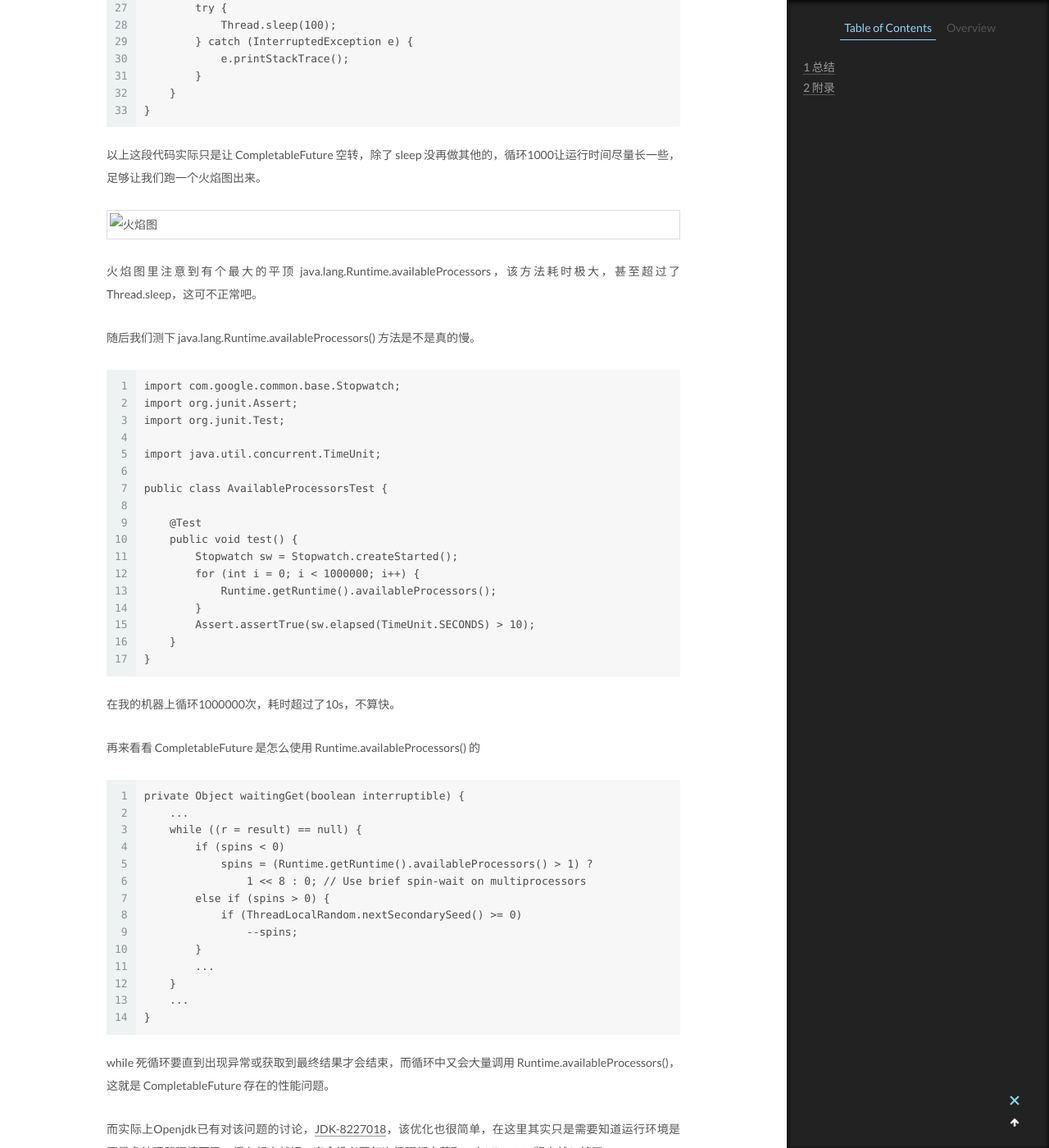
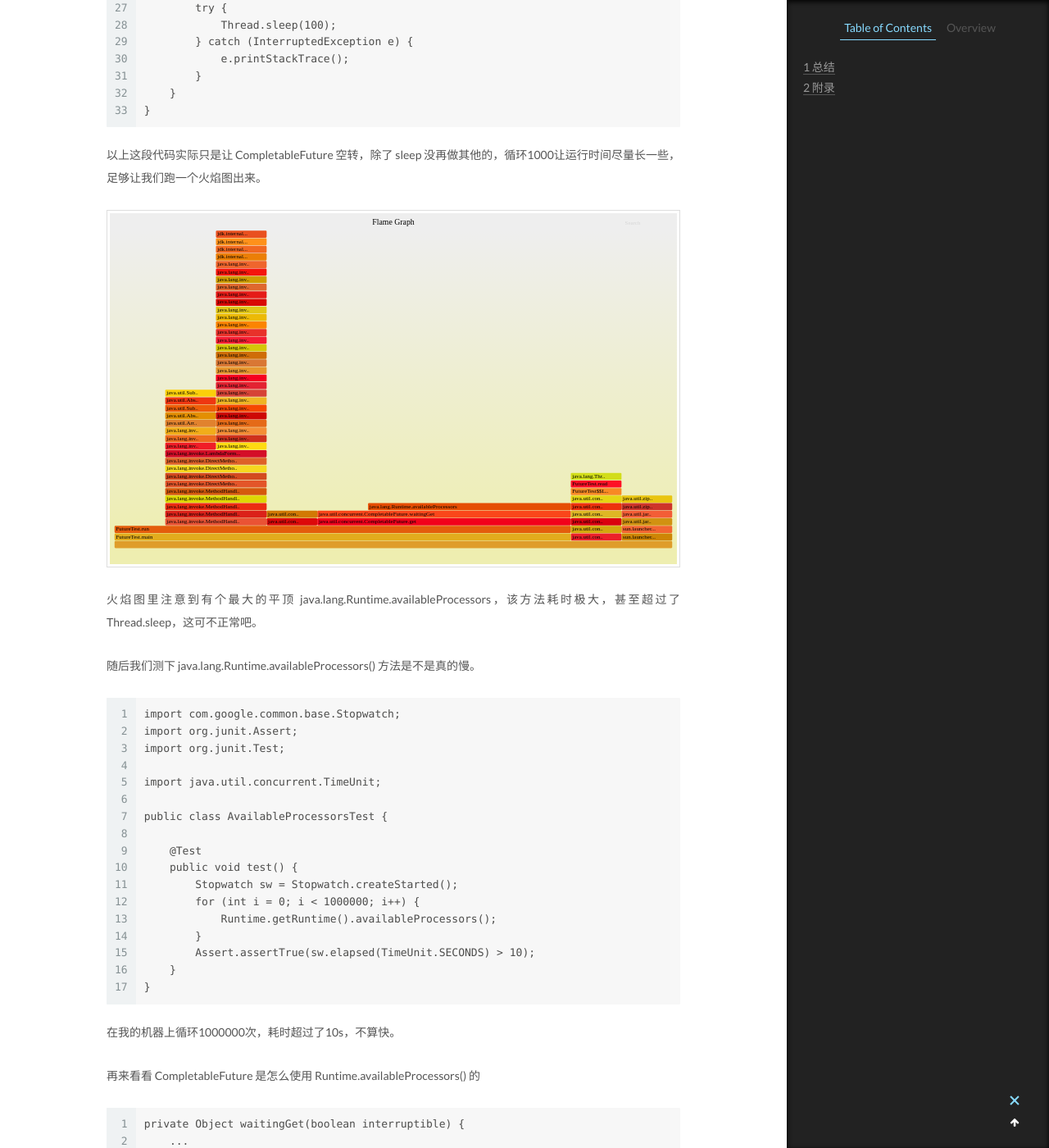
Before and after one commit to ddupg/hexo-blog, a Jekyll site: the page built from _posts/2019-10-11-CompletableFuture-in-high-concurrent.md, in a window 1280 px wide and 1400 px high, scrolled down 1350 px. Shown: the whole window at 82% size. Built offline with Jekyll 4.4.1, drawn with Linux system fonts in a browser that asks for light colours.

Commit message:
ISSUE-2 fix火焰图链接

````diff
--- a/_posts/2019-10-11-CompletableFuture-in-high-concurrent.md
+++ b/_posts/2019-10-11-CompletableFuture-in-high-concurrent.md
@@ -57,7 +57,7 @@ public class FutureTest {
 ```
 以上这段代码实际只是让 CompletableFuture 空转，除了 sleep 没再做其他的，循环1000让运行时间尽量长一些，足够让我们跑一个火焰图出来。
 
-![火焰图](../img/CompletableFuture/CompletableFuture-in-jdk8-traces.svg)
+![火焰图](/img/CompletableFuture/CompletableFuture-in-jdk8-traces.svg)
 
 火焰图里注意到有个最大的平顶 java.lang.Runtime.availableProcessors，该方法耗时极大，甚至超过了 Thread.sleep，这可不正常吧。
 
````
